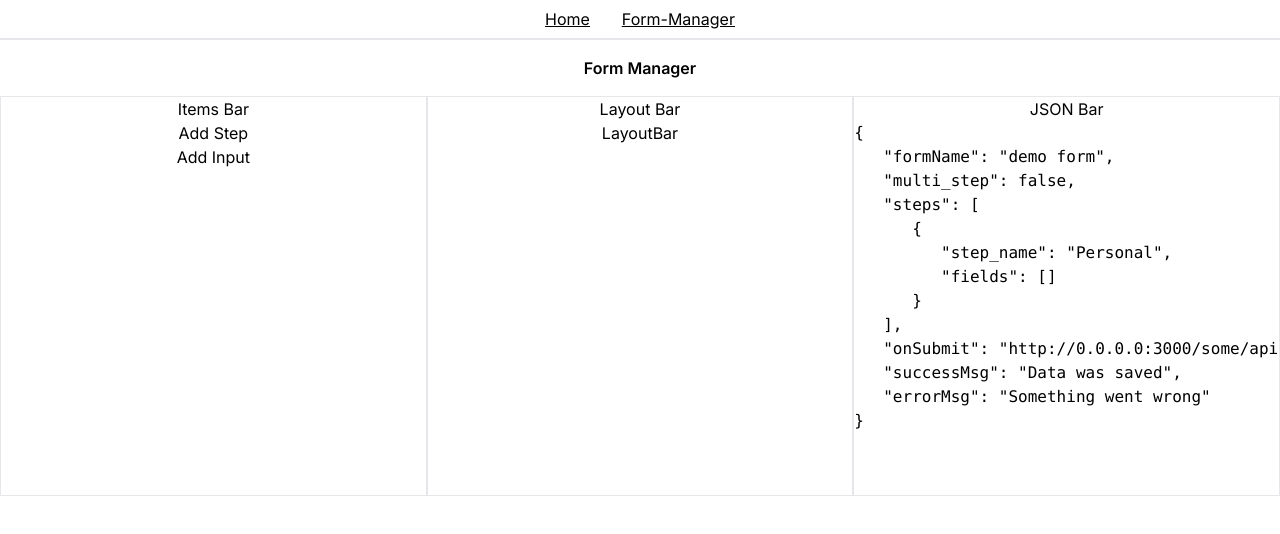
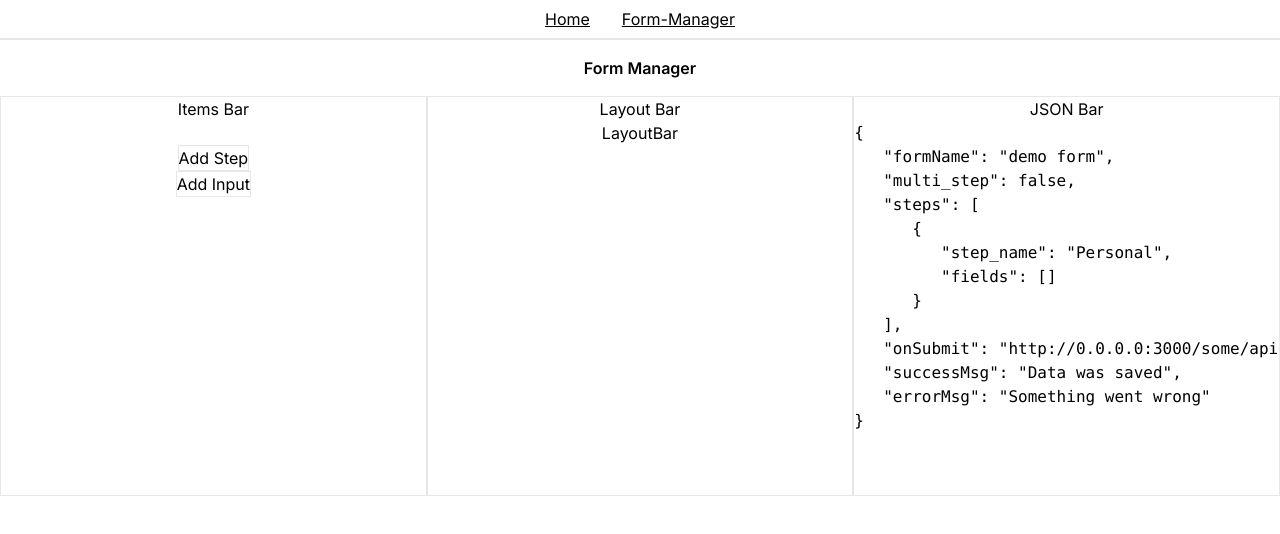
Before and after one commit to saiksaif/form-flow-manager, a Next.js app: page /formManager in a window 1280 px wide. Shown: the top 534 px of the page. Built offline with nearby package versions, Linux system fonts and the light colour scheme.

Commit message:
Ui fixes

```diff
--- a/src/Components/items/addInput.jsx
+++ b/src/Components/items/addInput.jsx
@@ -3,7 +3,7 @@ import React from 'react'
 const AddInput = ({data, update}) => {
   return (
     <div>
-        <button>Add Input</button>
+        <button className='border rounded bg-gray-300 min-w-[150px]'>Add Input</button>
 
         {/* Insert Modal here and relevent functions/fields inside the modal */}
     </div>
--- a/src/Components/items/addStep.jsx
+++ b/src/Components/items/addStep.jsx
@@ -3,7 +3,7 @@ import React from 'react'
 const AddStep = ({data, update}) => {
   return (
     <div>
-        <button>Add Step</button>
+        <button className='border rounded bg-gray-300 min-w-[150px]'>Add Step</button>
 
         {/* Insert Modal here and relevent functions/fields inside the modal */}
     </div>
--- a/src/Components/itemsBar.jsx
+++ b/src/Components/itemsBar.jsx
@@ -4,7 +4,8 @@ import AddInput from './items/addInput'
 
 const ItemsBar = ({data, update}) => {
   return (
-    <div className='flex flex-col gap-3'>
+    <div className='flex flex-col gap-2'>
+        <br />
         <AddStep data={data} update={update} />
         <AddInput data={data} update={update} />
     </div>
```
